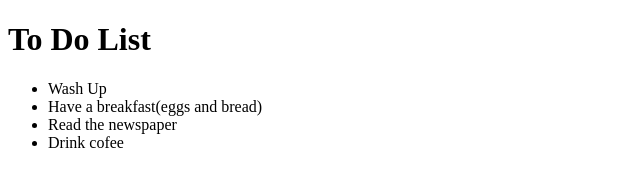
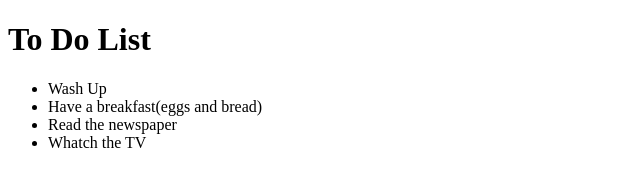
Before and after one commit to Nikita-source/Lab7, a plain HTML site: page index.html in a window 1280 px wide. Shown: the full height of the page, 0-640 px from the left. Drawn offline with Linux system fonts and the light colour scheme.

Commit message:
change the last element

```diff
--- a/index.html
+++ b/index.html
@@ -10,7 +10,7 @@
 		<li>Wash Up</li>
 		<li>Have a breakfast(eggs and bread)</li>
 		<li>Read the newspaper</li>
-		<li>Drink cofee</li>
+		<li>Whatch the TV</li>
 	</ul>
 </body>
 </html>
```
